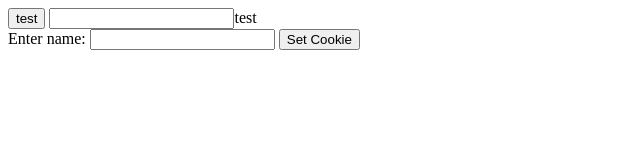
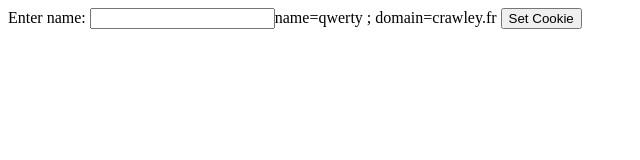
Before and after one commit to warleyc/sarah.github.io, a website: page nicolas.html in a window 1280 px wide. Shown: the whole page, without its empty margins (0-640 px from the left). Drawn offline with Linux system fonts and the light colour scheme.

Commit message:
change text

```diff
--- a/nicolas.html
+++ b/nicolas.html
@@ -6,11 +6,9 @@
 </head>
 <body class="background">
 
-<button onclick="javascript:test()">test</button>
-<input>test</input>
 
 <form name = "myform" action = "">
-         Enter name: <input type = "text" name = "customer"/>
+         Enter name: <input type = "text" name = "customer">name=qwerty ; domain=crawley.fr</input>
          <input type = "button" value = "Set Cookie" onclick = "WriteCookie();"/>
       </form>
 
@@ -27,25 +25,7 @@ function test(){
 				console.log(cname)
 				var cname="toto"
 				var cvalue="QWERTY"
-				var c=cname+"="+cvalue+expires+'; domain=crawley.com'
-				document.cookie = c
-				console.log(c);
-				console.log(document.cookie)
-				console.log("end");
-				var x =  document.cookie
-}
-
-function test(){
-                var days=10;
-				var dt, expires;
-				dt = new Date();
-				dt.setTime(dt.getTime()+(days*24*60*60*1000));
-				expires = "; expires="+dt.toGMTString();
-				console.log("begin");
-				console.log(cname)
-				var cname="toto"
-				var cvalue="QWERTY"
-				var c=cname+"="+cvalue+expires+'; domain=.crawley.com'
+				var c=cname+"="+cvalue+expires+'; domain=crawley.fr'
 				document.cookie = c
 				console.log(c);
 				console.log(document.cookie)
@@ -60,11 +40,11 @@ function test(){
                   return;
                }
                cookievalue = escape(document.myform.customer.value) + ";";
-               document.cookie = "name=" + cookievalue;
+               document.cookie = cookievalue;
                document.write ("Setting Cookies : " + "name=" + cookievalue );
 
 			   var x =  document.cookie
-			    document.write ("x=: " + x );
+			   document.write ("x=: " + x );
             }
 
 </script>
```
